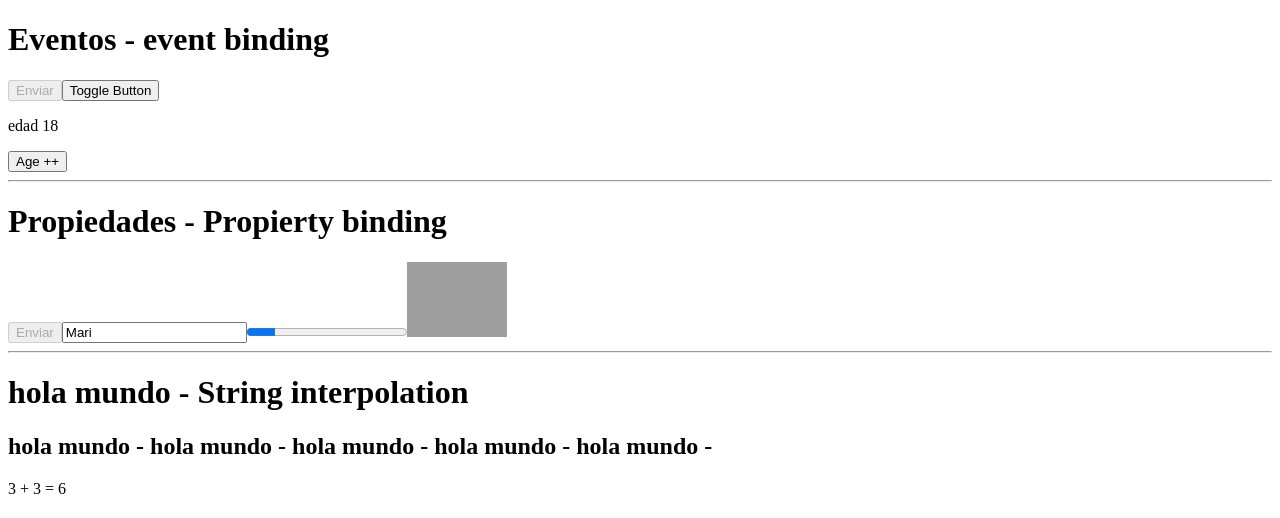
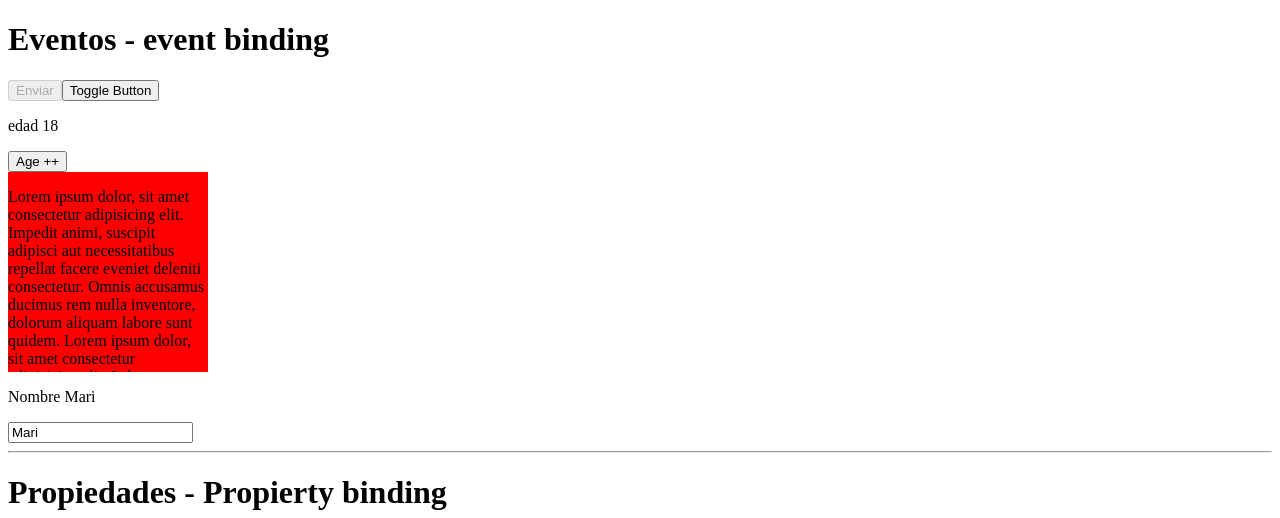
Before and after one commit to Marisabel-Condori/ecomerceAngular, an Angular app: page / in a window 1280 px wide. Shown: the top 518 px of the page. Built offline with nearby package versions, Linux system fonts and the light colour scheme; grey boxes are pictures that could not be loaded.

Commit message:
event binding lee eventos como scroll, keyup - Una forma común de manejar eventos es pasar el “objeto de evento” $event, donde se capturan eleentos del DOM, por lo general este evento contiene la informacion que debemos procesar en el metodo.

```diff
--- a/src/app/app.component.html
+++ b/src/app/app.component.html
@@ -3,6 +3,12 @@
 <button (click)="toggleButton()">Toggle Button</button>
 <p>edad {{person.age}}</p>
 <button (click)="increaseAge()">Age ++</button>
+<div class="box" (scroll)="onScroll($event)">
+  <p>Lorem ipsum dolor, sit amet consectetur adipisicing elit. Impedit animi, suscipit adipisci aut necessitatibus repellat facere eveniet deleniti consectetur. Omnis accusamus ducimus rem nulla inventore, dolorum aliquam labore sunt quidem. Lorem ipsum dolor, sit amet consectetur adipisicing elit. Laborum harum eos omnis excepturi architecto unde necessitatibus pariatur nam recusandae odit laudantium iure eaque inventore vitae in, nostrum rem. Provident, accusantium!</p>
+</div>
+<p>Nombre {{person.name}}</p>
+<input type="text" [value]="person.name" (keyup)="changeName($event)">
+
 
 <hr/>
 <h1>Propiedades - Propierty binding</h1>
--- a/src/app/app.component.sass
+++ b/src/app/app.component.sass
@@ -0,0 +1,5 @@
+.box
+  height: 200px
+  width: 200px
+  overflow: auto
+  background: red
--- a/src/app/app.component.ts
+++ b/src/app/app.component.ts
@@ -24,4 +24,14 @@ export class AppComponent {
   increaseAge(){
     this.person.age +=1;
   }
+
+  onScroll(event: Event){
+    const element = event.target as HTMLElement;
+    console.log(element.scrollTop)
+  }
+
+  changeName(event:Event){
+    const element = event.target as HTMLInputElement;
+    this.person.name = element.value
+  }
 }
```
